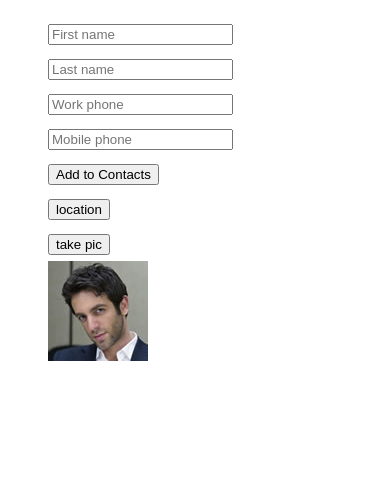
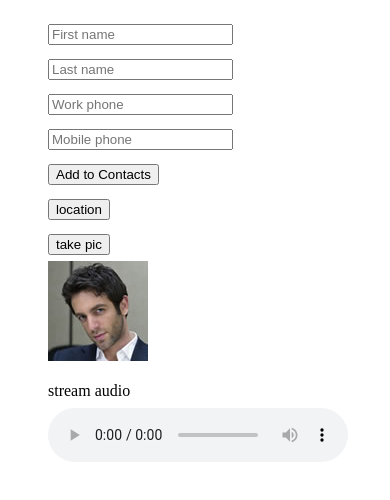
Before and after one commit to Rahulitsmca/emp_app, a plain HTML site: page index.html in a window 390 px wide. Drawn offline with Linux system fonts and the light colour scheme; some packages are replaced by stand-ins of ours.

Commit message:
test audio

```diff
--- a/index.html
+++ b/index.html
@@ -18,6 +18,11 @@
             <input id="cam" type="button" value="take pic" /></li>
         <li>
             <img class='employee-image' style="height: 100px; width: 100px;" src="img/Ryan_Howard.jpg" />
+        </li>
+        <li>stream audio
+            <audio id="a3" controls src="http://media.w3.org/2010/07/bunny/04-Death_Becomes_Fur.oga">
+Your user agent does not support the HTML5 Audio element.
+</audio>
         </li>
     </ul>
     <script src="lib/jquery-1.8.2.min.js"></script>
```
